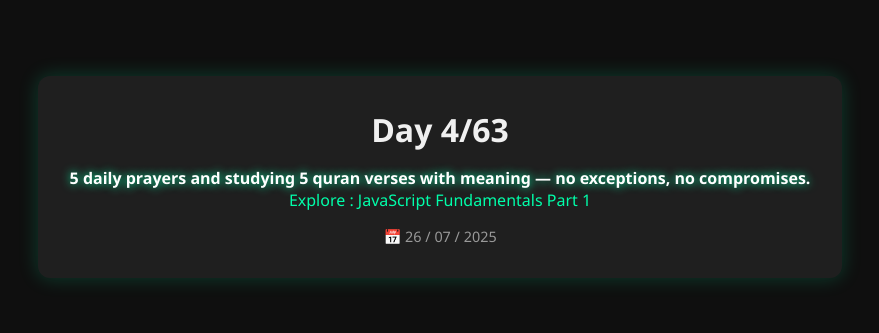
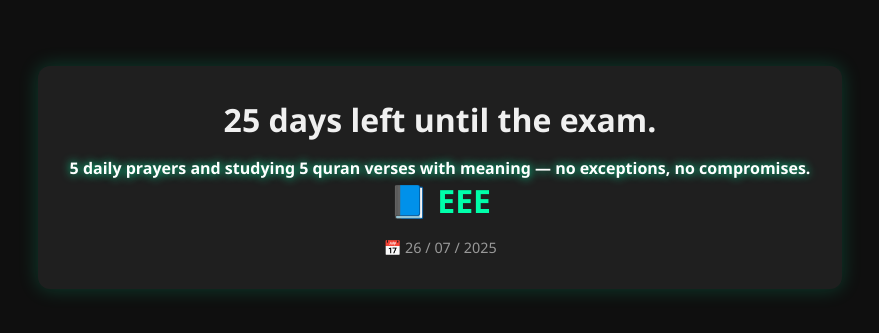
Before and after one commit to mahmud-ops/Project_Taqwa, a plain HTML site: page index.html in a window 1280 px wide. Shown: the part 223-556 px from the top of the page, without its empty margins (200-1079 px from the left). Drawn offline with Linux system fonts and the light colour scheme.

Commit message:
Academics added

```diff
--- a/schedule.js
+++ b/schedule.js
@@ -1,75 +1,103 @@
-// Define your schedule here
 export const schedule = {
-  // Phase 1: Web dev basics (spread out)
-  "2025-07-23": "Explore : HTML Basics",
-  "2025-07-24": "Explore : CSS Basics",
-  "2025-07-25": "Explore : Advanced CSS (Flexbox, Grid)",
-  "2025-07-26": "Explore : JavaScript Fundamentals Part 1",
-  "2025-07-27": "Explore : JavaScript Fundamentals Part 2",
-  "2025-07-28": "Explore : Advanced JavaScript Concepts",
-  "2025-07-29": "Explore : React Basics",
-  "2025-07-30": "Explore : React State & Events",
-  "2025-07-31": "Explore : React Forms & Hooks",
-  "2025-08-01": "Explore : Tailwind CSS Basics",
-  "2025-08-02": "Explore : Tailwind CSS Advanced",
-  "2025-08-03": "Explore : Node.js Basics Part 1",
-  "2025-08-04": "Explore : Node.js Basics Part 2",
-  "2025-08-05": "Explore : Express.js Fundamentals",
-  "2025-08-06": "Explore : REST APIs Concepts",
-  "2025-08-07": "Explore : MongoDB Basics",
-  "2025-08-08": "Explore : MongoDB Advanced Queries",
-  "2025-08-09": "Explore : Deploying Apps (Heroku, Vercel, etc.)",
-  "2025-08-10": "Explore : Git & GitHub Basics",
-  "2025-08-11": "Explore : Linux Command Line Basics",
-  "2025-08-12": "Explore : Bash Scripting Basics",
+  // Academic prep before labs (27 July – 25 Aug)
+  "2025-07-26": "📘 EEE",
+  "2025-07-27": "📘 EEE",
+  "2025-07-28": "📘 EEE",
+  "2025-07-29": "📘 EEE",
+  "2025-07-30": "📘 EEE",
+  "2025-07-31": "📘 EEE",
+  "2025-08-01": "📘 EEE",
+  "2025-08-02": "📘 EEE",
+  "2025-08-03": "📐 Math",
+  "2025-08-04": "📐 Math",
+  "2025-08-05": "📐 Math",
+  "2025-08-06": "📐 Math",
+  "2025-08-07": "📐 Math",
+  "2025-08-08": "📐 Math",
+  "2025-08-09": "📐 Math",
+  "2025-08-10": "📐 Math",
+  "2025-08-11": "📐 Math",
+  "2025-08-12": "💼 OOP",
+  "2025-08-13": "💼 OOP",
+  "2025-08-14": "💼 OOP",
+  "2025-08-15": "💼 OOP",
+  "2025-08-16": "💼 OOP",
+  "2025-08-17": "📊 Discrete Math",
+  "2025-08-18": "📊 Discrete Math",
+  "2025-08-19": "📊 Discrete Math",
+  "2025-08-20": "📊 Discrete Math",
+  "2025-08-21": "📊 Discrete Math",
+  "2025-08-22": "💰 Economics",
+  "2025-08-23": "💰 Economics",
+  "2025-08-24": "💰 Economics",
+  "2025-08-25": "🧪 Lab Exam Prep Buffer",
 
-  // Phase 2: DevOps & Security intro (spread out)
-  "2025-08-13": "Explore : Bash Scripting Practice",
-  "2025-08-14": "Explore : Docker Basics Part 1",
-  "2025-08-15": "Explore : Docker Basics Part 2",
-  "2025-08-16": "Explore : CI/CD Concepts Part 1",
-  "2025-08-17": "Explore : CI/CD Concepts Part 2",
-  "2025-08-18": "Explore : Cloud Basics (AWS/GCP Intro Part 1)",
-  "2025-08-19": "Explore : Cloud Basics (AWS/GCP Intro Part 2)",
-  "2025-08-20": "Explore : Networking Fundamentals",
-  "2025-08-21": "Explore : Web Security Basics (OWASP Top 10)",
-  "2025-08-22": "Explore : Common Web Vulnerabilities (XSS, SQLi)",
+  // Lab Exams (26 Aug – 6 Sep)
+  "2025-08-26": "🧪 Lab Exam Day 1",
+  "2025-08-27": "🧪 Lab Exam Day 2",
+  "2025-08-28": "🧪 Lab Exam Day 3",
+  "2025-08-29": "🧪 Lab Exam Day 4",
+  "2025-08-30": "🧪 Lab Exam Day 5",
+  "2025-08-31": "🧪 Lab Exam Day 6",
+  "2025-09-01": "🧪 Lab Exam Day 7",
+  "2025-09-02": "🧪 Lab Exam Day 8",
+  "2025-09-03": "🧪 Lab Exam Day 9",
+  "2025-09-04": "🧪 Lab Exam Day 10",
+  "2025-09-05": "🧪 Lab Exam Day 11",
+  "2025-09-06": "🧪 Lab Exam Day 12",
 
-  // Phase 3: Security deep dive
-  "2025-08-23": "Explore : Burp Suite Introduction",
-  "2025-08-24": "Explore : Nmap & Network Scanning",
-  "2025-08-25": "Explore : Metasploit Basics",
-  "2025-08-26": "Explore : Ethical Hacking Principles",
-  "2025-08-27": "Explore : Python Basics for Security",
-  "2025-08-28": "Explore : Writing Security Scripts",
-  "2025-08-29": "Explore : Web App Pentesting Practice",
-  "2025-08-30": "Explore : Capture The Flag (CTF) Introduction",
-  "2025-08-31": "Explore : Linux Privilege Escalation Basics",
-  "2025-09-01": "Explore : Reverse Engineering Basics",
+  // Prep Leave (7 Sep – 20 Sep)
+  "2025-09-07": "📚 Prep Leave - Review & Rest",
+  "2025-09-08": "📚 Prep Leave - Review & Rest",
+  "2025-09-09": "📚 Prep Leave - Review & Rest",
+  "2025-09-10": "📚 Prep Leave - Review & Rest",
+  "2025-09-11": "📚 Prep Leave - Review & Rest",
+  "2025-09-12": "📚 Prep Leave - Review & Rest",
+  "2025-09-13": "📚 Prep Leave - Review & Rest",
+  "2025-09-14": "📚 Prep Leave - Review & Rest",
+  "2025-09-15": "📚 Prep Leave - Review & Rest",
+  "2025-09-16": "📚 Prep Leave - Review & Rest",
+  "2025-09-17": "📚 Prep Leave - Review & Rest",
+  "2025-09-18": "📚 Prep Leave - Review & Rest",
+  "2025-09-19": "📚 Prep Leave - Review & Rest",
+  "2025-09-20": "📚 Prep Leave - Review & Rest",
 
-  // Phase 4: Advanced Security & career
-  "2025-09-02": "Explore : Malware Fundamentals",
-  "2025-09-03": "Explore : Security Automation",
-  "2025-09-04": "Explore : Incident Response Basics",
-  "2025-09-05": "Explore : Logging & Monitoring Tools",
-  "2025-09-06": "Explore : Secure Coding Practices",
-  "2025-09-07": "Explore : Building Your Portfolio",
-  "2025-09-08": "Explore : Bug Bounty Platforms Overview",
-  "2025-09-09": "Explore : Soft Skills for Techies",
-  "2025-09-10": "Explore : Career Planning & Certifications",
-  "2025-09-11": "Explore : Review + Practice + Mock Projects",
-
-  // Phase 5: Review + Tafsir Fridays (optional extra)
-  "2025-09-12": "Explore : Advanced Review + 📚 Tafsir (Friday)",
-  "2025-09-13": "Explore : Advanced Review",
-  "2025-09-14": "Explore : Advanced Review",
-  "2025-09-15": "Explore : Advanced Review",
-  "2025-09-16": "Explore : Advanced Review",
-  "2025-09-17": "Explore : Advanced Review",
-  "2025-09-18": "Explore : Advanced Review",
-  "2025-09-19": "Explore : Advanced Review + 📚 Tafsir (Friday)",
-  "2025-09-20": "Explore : Advanced Review",
-  "2025-09-21": "Explore : Advanced Review",
-  "2025-09-22": "Explore : Advanced Review",
-  "2025-09-23": "Explore : Wrap Up & Plan Next Steps",
+  // Final Exams (21 Sep – 27 Oct)
+  "2025-09-21": "📝 Final Exam Day 1",
+  "2025-09-22": "📝 Final Exam Day 2",
+  "2025-09-23": "📝 Final Exam Day 3",
+  "2025-09-24": "📝 Final Exam Day 4",
+  "2025-09-25": "📝 Final Exam Day 5",
+  "2025-09-26": "📝 Final Exam Day 6",
+  "2025-09-27": "📝 Final Exam Day 7",
+  "2025-09-28": "📝 Final Exam Day 8",
+  "2025-09-29": "📝 Final Exam Day 9",
+  "2025-09-30": "📝 Final Exam Day 10",
+  "2025-10-01": "📝 Final Exam Day 11",
+  "2025-10-02": "📝 Final Exam Day 12",
+  "2025-10-03": "📝 Final Exam Day 13",
+  "2025-10-04": "📝 Final Exam Day 14",
+  "2025-10-05": "📝 Final Exam Day 15",
+  "2025-10-06": "📝 Final Exam Day 16",
+  "2025-10-07": "📝 Final Exam Day 17",
+  "2025-10-08": "📝 Final Exam Day 18",
+  "2025-10-09": "📝 Final Exam Day 19",
+  "2025-10-10": "📝 Final Exam Day 20",
+  "2025-10-11": "📝 Final Exam Day 21",
+  "2025-10-12": "📝 Final Exam Day 22",
+  "2025-10-13": "📝 Final Exam Day 23",
+  "2025-10-14": "📝 Final Exam Day 24",
+  "2025-10-15": "📝 Final Exam Day 25",
+  "2025-10-16": "📝 Final Exam Day 26",
+  "2025-10-17": "📝 Final Exam Day 27",
+  "2025-10-18": "📝 Final Exam Day 28",
+  "2025-10-19": "📝 Final Exam Day 29",
+  "2025-10-20": "📝 Final Exam Day 30",
+  "2025-10-21": "📝 Final Exam Day 31",
+  "2025-10-22": "📝 Final Exam Day 32",
+  "2025-10-23": "📝 Final Exam Day 33",
+  "2025-10-24": "📝 Final Exam Day 34",
+  "2025-10-25": "📝 Final Exam Day 35",
+  "2025-10-26": "📝 Final Exam Day 36",
+  "2025-10-27": "📝 Final Exam Day 37",
 };
--- a/script.js
+++ b/script.js
@@ -17,11 +17,11 @@ const formattedLocal = `${year}-${month}-${day}`;
 const diffTime = today - startDate;
 const dayNo = Math.floor(diffTime / (1000 * 60 * 60 * 24)) + 1;
 
-dayNoElement.textContent = `Day ${dayNo}/${63}`;
+dayNoElement.textContent = `${(32-3) - dayNo} days left until the exam.`;
 dateElement.innerText = `📅 ${formattedLocal.split('-').reverse().join(' / ')}`;
 
 if (schedule[formattedLocal]) {
-  taskElement.innerText = schedule[formattedLocal];
+  taskElement.innerText = `${schedule[formattedLocal]}`;
 } else {
   taskElement.innerText = "🚫 No tasks scheduled today. Add one in JS!";
 }
--- a/style.css
+++ b/style.css
@@ -30,10 +30,12 @@ h1 {
 }
 
 .task {
-  font-size: inherit;
+  font-weight: bolder;
+  font-size: 2em;
   color: #00ffaa;
 }
 .highlight {
+  font-size: 1em;
   font-weight: bold;
   color: white;
   text-shadow: 0px 0px 10px #00ffaa;
```
